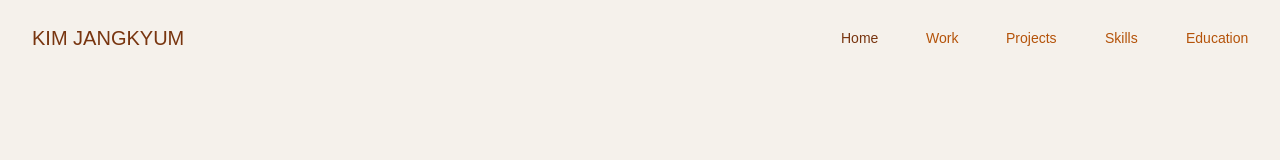
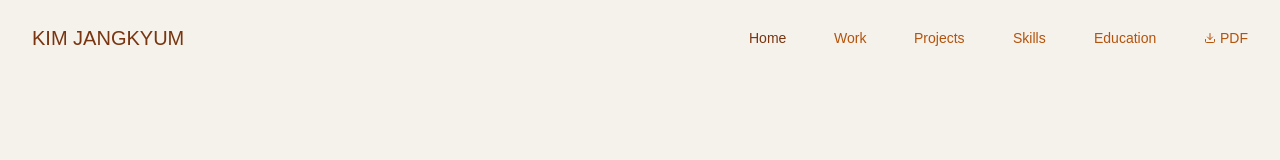
Before and after one commit to JangKyum/portfolio, a Next.js app: page / in a window 1280 px wide. Shown: the top 160 px of the page. Built offline with nearby package versions, Linux system fonts and the light colour scheme.

Commit message:
pdf다운로드 기능 추가

```diff
--- a/app/page.tsx
+++ b/app/page.tsx
@@ -2,7 +2,7 @@
 
 import React, { useEffect, useState, useRef } from "react"
 import Image from "next/image"
-import { Github, ExternalLink, FileText, ArrowUpRight, Eye, ChevronLeft, ChevronRight } from "lucide-react"
+import { Github, ExternalLink, FileText, ArrowUpRight, Eye, ChevronLeft, ChevronRight, Download } from "lucide-react"
 import { Button } from "@/components/ui/button"
 import { Modal } from "@/components/ui/modal"
 import { motion, useInView, useScroll, useTransform, AnimatePresence } from "framer-motion"
@@ -714,6 +714,26 @@ export default function Portfolio() {
                   {item.label}
                 </motion.button>
               ))}
+
+              {/* PDF 다운로드 버튼 */}
+              <motion.a
+                href="/resume.pdf"
+                download="김장겸-이력서.pdf"
+                className={`flex items-center space-x-1 text-sm font-light transition-colors duration-500 ${
+                  isDarkTheme ? "text-slate-300 hover:text-amber-400" : "text-amber-700 hover:text-amber-900"
+                }`}
+                initial={{ opacity: 0, y: -10 }}
+                animate={{ opacity: 1, y: 0 }}
+                transition={{ duration: 0.5, delay: 0.6 }}
+                whileHover={{
+                  y: -1,
+                  transition: { duration: 0.15, ease: "easeOut" }
+                }}
+                title="이력서 PDF 다운로드"
+              >
+                <Download className="w-3 h-3" />
+                <span>PDF</span>
+              </motion.a>
             </div>
           </div>
         </nav>
@@ -843,7 +863,7 @@ export default function Portfolio() {
       {/* Project Section */}
       <section id="project" className="py-20 md:py-28 lg:py-32 bg-white/30 relative z-10">
         <AnimatedSection>
-          <div className="max-w-7xl mx-auto px-6 md:px-6 lg:px-8">
+          <div className="max-w-7xl mx-auto px-6 lg:px-8">
             <div className="mb-12 md:mb-16 lg:mb-20">
               <h2 className="text-3xl md:text-4xl lg:text-5xl font-light mb-4 md:mb-6 text-amber-900">Featured Projects</h2>
               <div className="w-16 md:w-20 lg:w-24 h-px bg-amber-900/30"></div>
@@ -980,7 +1000,7 @@ export default function Portfolio() {
 
       {/* Skills Section */}
       <section id="skills" className="py-20 md:py-28 lg:py-32 relative z-10">
-        <div className="max-w-7xl mx-auto px-6 md:px-6 lg:px-8">
+        <div className="max-w-7xl mx-auto px-6 lg:px-8">
           <motion.div
             className="mb-12 md:mb-16 lg:mb-20"
             initial={{ opacity: 0, y: 30 }}
@@ -1044,7 +1064,7 @@ export default function Portfolio() {
 
       {/* Education Section */}
       <section id="education" className="py-20 md:py-28 lg:py-32 bg-white/30 relative z-10">
-        <div className="max-w-7xl mx-auto px-6 md:px-6 lg:px-8">
+        <div className="max-w-7xl mx-auto px-6 lg:px-8">
           <motion.div
             className="mb-12 md:mb-16 lg:mb-20"
             initial={{ opacity: 0, y: 30 }}
@@ -1116,8 +1136,8 @@ export default function Portfolio() {
       </section>
 
       {/* Footer */}
-      <footer className="py-16 md:py-20 lg:py-24 bg-amber-900 relative z-10">
-        <div className="max-w-7xl mx-auto px-6 md:px-6 lg:px-8">
+      <footer id="footer-section" className="py-16 md:py-20 lg:py-24 bg-amber-900 relative z-10">
+        <div className="max-w-7xl mx-auto px-6 lg:px-8">
           <div className="flex flex-col sm:flex-row justify-center items-center space-y-4 sm:space-y-0 sm:space-x-6 md:space-x-8 mb-6 md:mb-8">
             <a href="https://github.com/jangkyum" target="_blank" rel="noopener noreferrer" className="flex items-center space-x-2 text-[#f5f1eb]/70 hover:text-[#f5f1eb] transition-colors">
               <Github className="w-4 h-4 md:w-5 md:h-5" />
```
Also changed, not shown: 1 other file (tests, documents, lock files or other folders).
